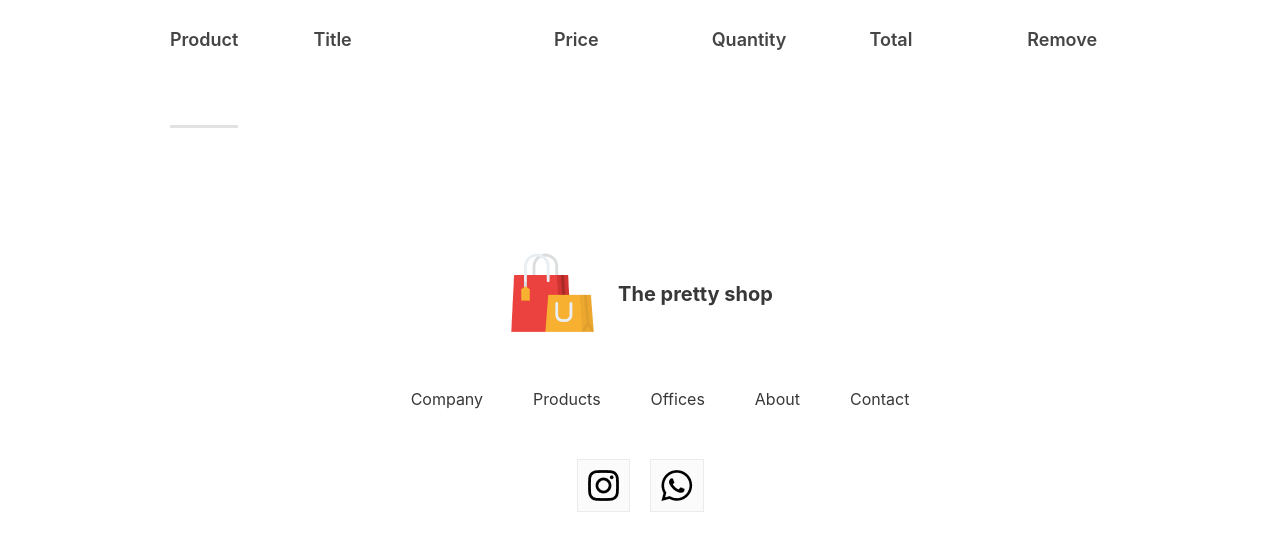
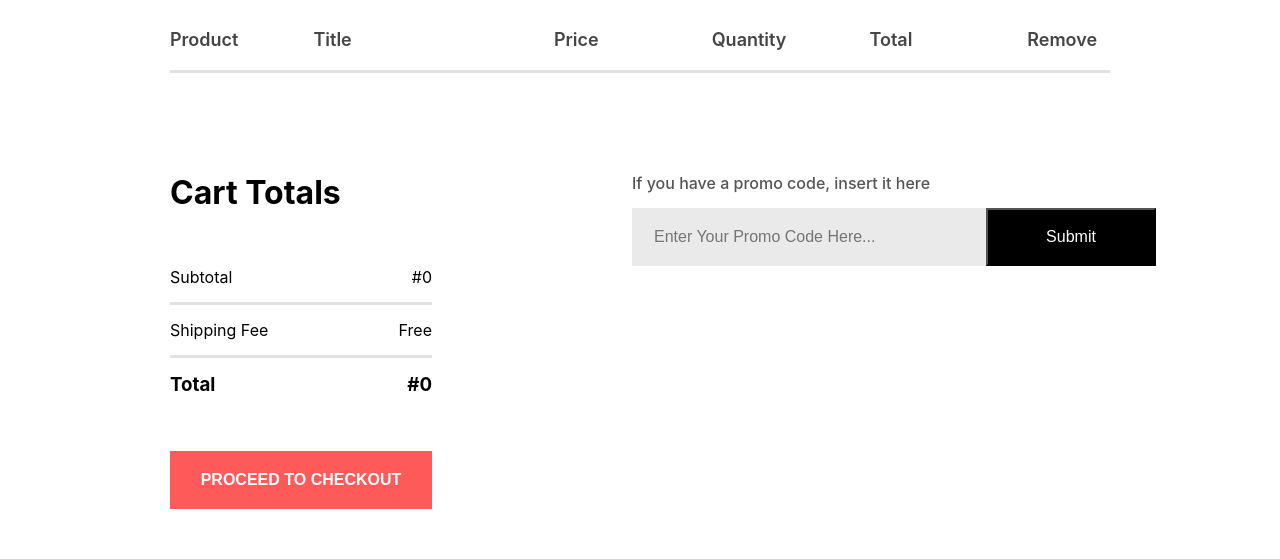
Before and after one commit to Themydee/the_pretty_shop, a React (Create React App) app in the folder client/: page /cart in a window 1280 px wide. Shown: the part 161-720 px from the top of the page. Built offline with nearby package versions, Linux system fonts and the light colour scheme.

Commit message:
fixed cart update total price

```diff
--- a/client/src/components/CartItems/CartItems.jsx
+++ b/client/src/components/CartItems/CartItems.jsx
@@ -4,7 +4,8 @@ import './cartitems.css'
 import { ShopContext } from '../../context/ShopContext'
 const CartItems = () => {
 
-    const {all_product, cartItems, removeFromCart} = useContext(ShopContext)
+    const {getTotalCartAmount, all_product, cartItems, removeFromCart} = useContext(ShopContext)
+
   return (
     <div className='cartitems'>
         <div className="cartitems-format-main">
@@ -14,24 +15,55 @@ const CartItems = () => {
             <p>Quantity</p>
             <p>Total</p>
             <p>Remove</p>
+        </div>
         <hr />
 
         {all_product.map((e)=>{
             if (cartItems[e.id] > 0 ) {
                 return  <div>
-                    <div className='cartitems-format'>
+                <div className='cartitems-format cartitems-format-main'>
                     <img className='carticon-product-icon' src={e.image} alt="" />
                     <p>{e.name}</p>
                     <p>#{e.new_price}</p>
                     <button className='cartitems-quantity'>{cartItems[e.id]}</button>
-                        <p>{e.new_price*cartItems[e.id]}</p>
-                        <img src={remove_icon} onClick={()=> {removeFromCart(e.id)} } alt="" />
+                    <p>#{e.new_price*cartItems[e.id]}</p>
+                    <img className='cartiems-remove-icon'  src={remove_icon} onClick={()=> {removeFromCart(e.id)} } alt="" />
                 </div>
                 <hr />
 
             </div>
             }
+            return null;
         })}
+
+        <div className="cartitems-down">
+             <div className="cartitems-total">
+                <h1>Cart Totals</h1>
+                <div>
+                    <div className="cartitems-total-item">
+                        <p>Subtotal</p>
+                        <p>#{getTotalCartAmount()}</p>
+                    </div>
+                    <hr />
+                    <div className="cartitems-total-item">
+                        <p>Shipping Fee</p>
+                        <p>Free</p>
+                    </div>
+                    <hr />
+                    <div className="cartitems-total-item">
+                        <h3>Total</h3>
+                        <h3>#{getTotalCartAmount()}</h3>
+                    </div>
+                </div>
+                <button>PROCEED TO CHECKOUT</button>
+             </div>
+             <div className="cartitems-promo-code">
+                <p>If you have a promo code, insert it here</p>
+                <div className="cartitems-promo-box">
+                    <input type="text" placeholder='Enter Your Promo Code Here...' />
+                    <button>Submit</button>
+                </div>
+             </div>
         </div>
     </div>
   )
--- a/client/src/components/CartItems/cartitems.css
+++ b/client/src/components/CartItems/cartitems.css
@@ -19,3 +19,92 @@
     font-weight: 600;
 
 }
+
+.cartitems-format{
+    font-size: 16px;
+    font-weight: 500;
+}
+.carticon-product-icon{
+    height: 62px;
+}
+
+.cartiems-remove-icon{
+    width: 15px;
+    margin: 0px 30px;
+    cursor: pointer;
+}
+
+.cartitems-quantity{
+    width: 65px;
+    height: 30px;
+    border: 2px solid #ebebeb;
+    background: white;
+}
+
+.cartitems-down{
+    display: flex;
+    margin: 100px 0px;
+}
+
+.cartitems-total{
+    flex: 1;
+    display: flex;
+    flex-direction: column;
+    margin-right: 200px;
+    gap: 40px;
+}
+
+.cartitems-total-item{
+    display: flex;
+    justify-content: space-between;
+    padding: 15px 0px;
+}
+
+.cartitems-total button{
+    width: 262px;
+    height: 58px;
+    outline: none;
+    border: none;
+    background: #ff5a5a;
+    color: #fff;
+    font-size: 16px;
+    font-weight: 600;
+    cursor: pointer;
+}
+
+.cartitems-promo-code{
+    flex: 1;
+    font-size: 16px;
+    font-weight: 500;
+}
+
+.cartitems-promo-code p{
+    color: #555;
+}
+
+.cartitems-promo-box{
+    width: 504px;
+    margin-top: 15px;
+    padding-left: 20px;
+    height: 58px;
+    background: #eaeaea;
+}
+
+.cartitems-promo-box input{
+    border: none;
+    outline: none;
+    background: transparent;
+    font-size: 16px;
+    width: 330px;
+    height: 50px;
+}
+
+.cartitems-promo-box button{
+   width: 170px;
+   height: 58px;
+   outline: none;
+   font-size: 16px;
+   background: black;
+   color: white;
+   cursor: pointer;
+}
--- a/client/src/context/ShopContext.jsx
+++ b/client/src/context/ShopContext.jsx
@@ -1,36 +1,49 @@
-import React, { createContext, useState } from 'react'
-import all_product from "../components/Assets/all_product"
+import React, { createContext, useState } from 'react';
+import all_product from '../components/Assets/all_product';
 
 export const ShopContext = createContext(null);
 
 const getDefaultCart = () => {
-    let cart = {};
-    for (let index = 0; index < all_product.length+1; index++) {
-        cart[index] = 0;
-    }
-    return cart;
-}
+  let cart = {};
+  for (let index = 0; index < all_product.length; index++) {
+    cart[all_product[index].id] = 0;
+  }
+  return cart;
+};
 
 const ShopContextProvider = (props) => {
+  const [cartItems, setCartItems] = useState(getDefaultCart());
 
-    const [cartItems, setCartItems] = useState(getDefaultCart())
+  const addToCart = (itemId) => {
+    setCartItems((prev) => ({ ...prev, [itemId]: prev[itemId] + 1 }));
+  };
 
-    const addToCart = (itemId) => {
-        setCartItems((prev)=> ({...prev, [itemId]:prev[itemId]+1}));
-        console.log(cartItems);
+  const removeFromCart = (itemId) => {
+    setCartItems((prev) => ({ ...prev, [itemId]: prev[itemId] - 1 }));
+  };
+
+  const getTotalCartAmount = () => {
+    let totalAmount = 0;
+
+    for (const itemId in cartItems) {
+      if (cartItems.hasOwnProperty(itemId) && cartItems[itemId] > 0) {
+        const item = all_product.find((product) => product.id === parseInt(itemId));
+        if (item) {
+          totalAmount += item.new_price * cartItems[itemId];
+        }
+      }
     }
 
-    const removeFromCart = (itemId) => {
-        setCartItems((prev)=> ({...prev, [itemId]:prev[itemId]-1}));
-    }
+    return totalAmount;
+  };
 
-    const contextValue = {all_product, cartItems, addToCart, removeFromCart};
-    return(
-        <ShopContext.Provider value={contextValue}>
+  const contextValue = { getTotalCartAmount, all_product, cartItems, addToCart, removeFromCart };
 
-            {props.children}
-        </ShopContext.Provider>
-    )
-}
+  return (
+    <ShopContext.Provider value={contextValue}>
+      {props.children}
+    </ShopContext.Provider>
+  );
+};
 
 export default ShopContextProvider;
--- a/client/src/pages/Cart.jsx
+++ b/client/src/pages/Cart.jsx
@@ -1,5 +1,4 @@
 import React from 'react'
-import './CSS/cart.css'
 import CartItems from '../components/CartItems/CartItems'
 
 
```
Also changed, not shown: client/src/pages/CSS/cart.css (deleted). Lines whose indentation alone changed are shown as unchanged.
